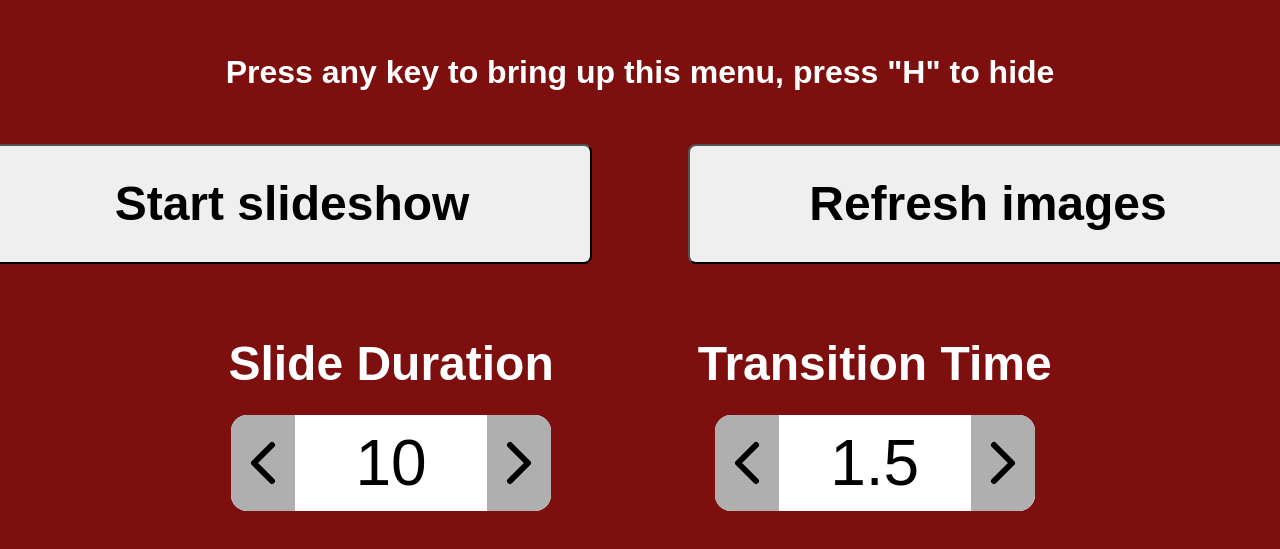
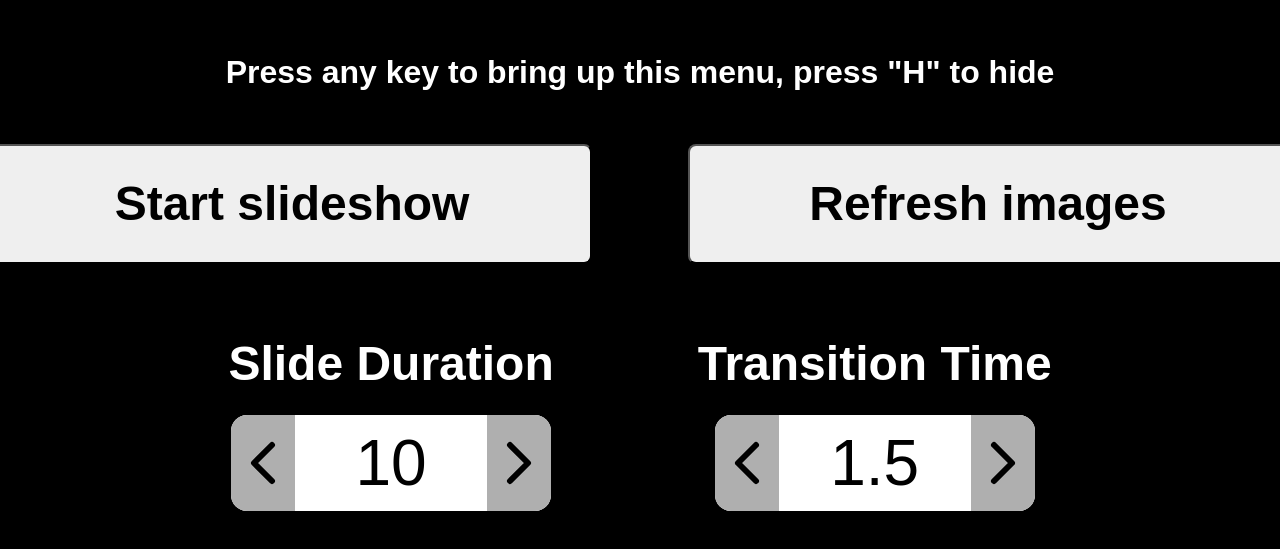
Before and after one commit to sawyer1776/physical-ad-slider, a plain HTML site: page index.html in a window 1280 px wide. Shown: the part 109-658 px from the top of the page. Drawn offline with nearby package versions, Linux system fonts and the light colour scheme.

Commit message:
changing background color

```diff
--- a/style.css
+++ b/style.css
@@ -10,7 +10,7 @@ html {
 	font-size: 62.5%;
 	font-family: sans-serif;
 	scroll-behavior: smooth;
-	background-color: rgb(207, 25, 25);
+	background-color: rgb(0, 0, 0);
 }
 
 :root {
```
